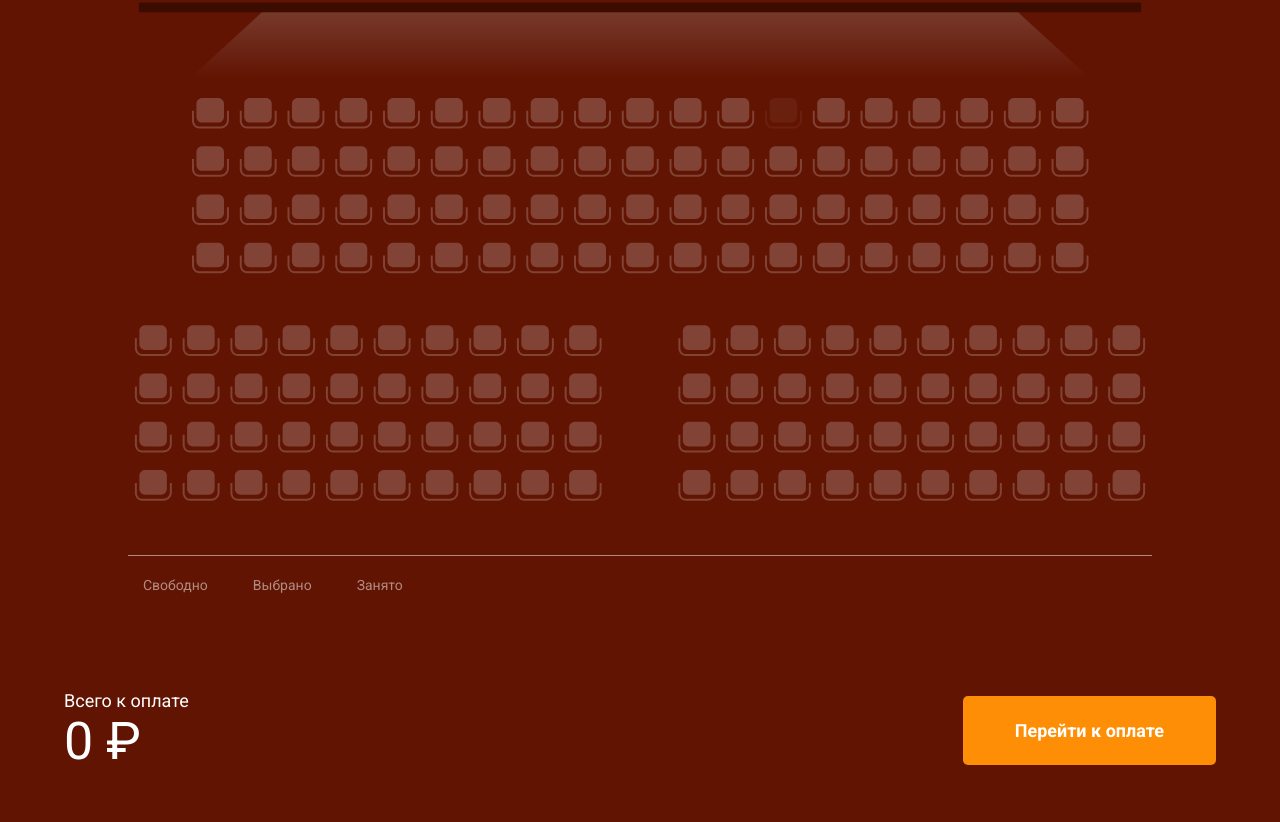
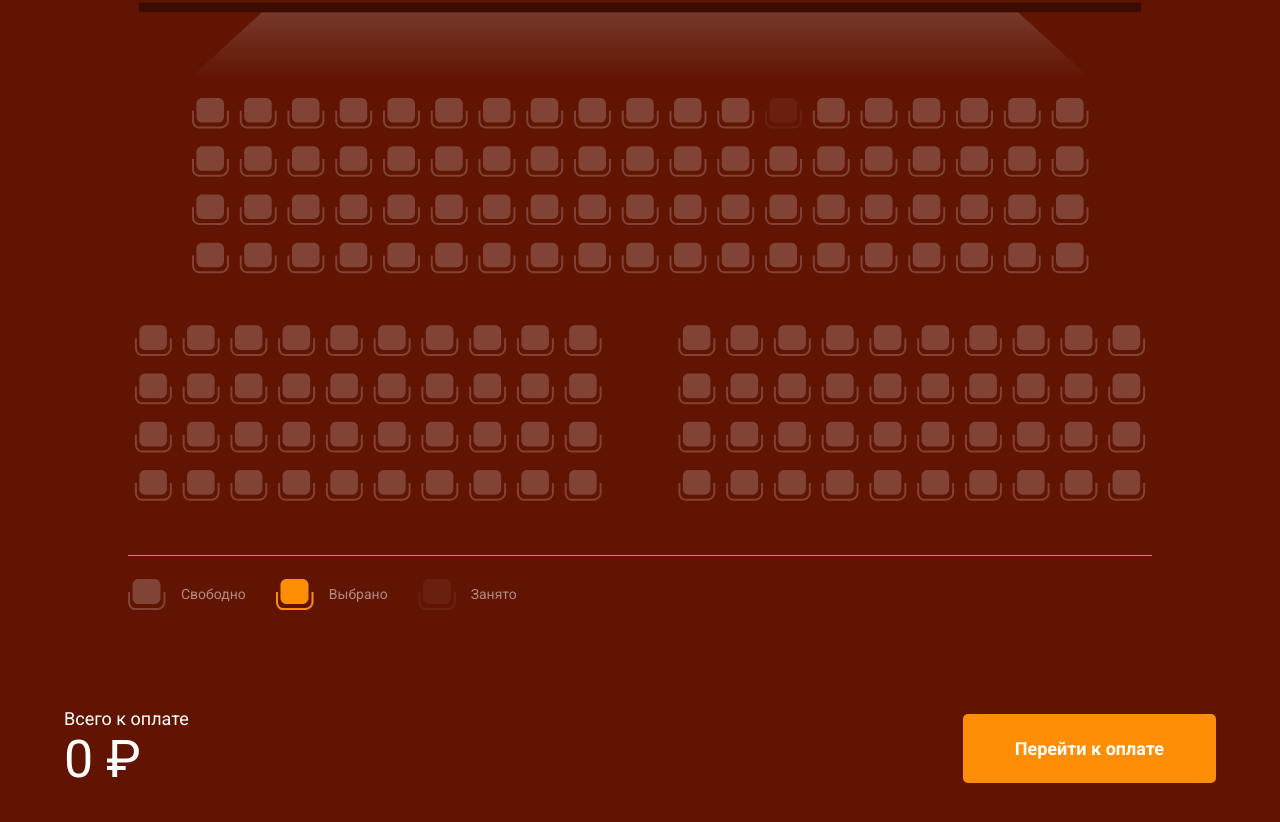
Before and after one commit to Perfect03/Cinema, a plain HTML site: page index.html in a window 1280 px wide. Shown: the part 1137-1959 px from the top of the page. Drawn offline with nearby package versions, Linux system fonts and the light colour scheme.

Commit message:
Update index.html

```diff
--- a/index.html
+++ b/index.html
@@ -376,14 +376,14 @@ href="https://cdn.jsdelivr.net/npm/@fancyapps/ui@4.0/dist/fancybox.css"
 
 
          <!-- /.legend-free -->
-         <svg class="im" viewBox="0 0 38 32" xmlns="http://www.w3.org/2000/svg">
+         <svg class="im" xmlns="http://www.w3.org/2000/svg">
             <path d="M0 24.5C0 24.5256 0.000982583 24.5512 0.00294554 24.5767C0.0963478 25.7909 0.536755 27.5963 1.58794 29.1283C2.66579 30.6991 4.40875 32 7 32H29.5C29.5238 32 29.5475 31.9992 29.5712 31.9975C30.8985 31.9027 32.8511 31.3731 34.4956 30.0716C36.1806 28.7381 37.5 26.6218 37.5 23.5V14H35.5V23.5C35.5 25.9782 34.486 27.5286 33.2544 28.5034C31.9964 29.499 30.4694 29.9212 29.4627 30H7C5.19125 30 4.01754 29.1342 3.23706 27.9967C2.44021 26.8354 2.07957 25.4126 2 24.46V14H0V24.5ZM10.5 1C7.18629 1 4.5 3.68629 4.5 7V20C4.5 23.3137 7.18629 26 10.5 26H26.5C29.8137 26 32.5 23.3137 32.5 20V7C32.5 3.68629 29.8137 1 26.5 1H10.5Z" />
          </svg>
             <span class="legend-text">Свободно</span>
          </div>
          <div class="legend-active legand-label">
             <!-- /.legend-free -->
-            <svg class="im" viewBox="0 0 38 32" xmlns="http://www.w3.org/2000/svg">
+            <svg class="im" xmlns="http://www.w3.org/2000/svg">
                <path class="active" d="M0 24.5C0 24.5256 0.000982583 24.5512 0.00294554 24.5767C0.0963478 25.7909 0.536755 27.5963 1.58794 29.1283C2.66579 30.6991 4.40875 32 7 32H29.5C29.5238 32 29.5475 31.9992 29.5712 31.9975C30.8985 31.9027 32.8511 31.3731 34.4956 30.0716C36.1806 28.7381 37.5 26.6218 37.5 23.5V14H35.5V23.5C35.5 25.9782 34.486 27.5286 33.2544 28.5034C31.9964 29.499 30.4694 29.9212 29.4627 30H7C5.19125 30 4.01754 29.1342 3.23706 27.9967C2.44021 26.8354 2.07957 25.4126 2 24.46V14H0V24.5ZM10.5 1C7.18629 1 4.5 3.68629 4.5 7V20C4.5 23.3137 7.18629 26 10.5 26H26.5C29.8137 26 32.5 23.3137 32.5 20V7C32.5 3.68629 29.8137 1 26.5 1H10.5Z" />
                </svg>
 
@@ -392,7 +392,7 @@ href="https://cdn.jsdelivr.net/npm/@fancyapps/ui@4.0/dist/fancybox.css"
             </div>
             <div class="legend-booked legand-label">
                <!-- /.legend-free -->
-               <svg class="im" viewBox="0 0 38 32" xmlns="http://www.w3.org/2000/svg">
+               <svg class="im" xmlns="http://www.w3.org/2000/svg">
                   <path class="booked" d="M0.421875 24.5C0.421875 24.5256 0.422858 24.5512 0.424821 24.5767C0.518223 25.7909 0.95863 27.5963 2.00982 29.1283C3.08766 30.6991 4.83063 32 7.42188 32H29.9219C29.9456 32 29.9694 31.9992 29.9931 31.9975C31.3204 31.9027 33.273 31.3731 34.9175 30.0716C36.6025 28.7381 37.9219 26.6218 37.9219 23.5V14H35.9219V23.5C35.9219 25.9782 34.9079 27.5286 33.6763 28.5034C32.4183 29.499 30.8913 29.9212 29.8846 30H7.42188C5.61312 30 4.43942 29.1342 3.65893 27.9967C2.86209 26.8354 2.50145 25.4126 2.42188 24.46V14H0.421875V24.5ZM10.9219 1C7.60817 1 4.92188 3.68629 4.92188 7V20C4.92188 23.3137 7.60817 26 10.9219 26H26.9219C30.2356 26 32.9219 23.3137 32.9219 20V7C32.9219 3.68629 30.2356 1 26.9219 1H10.9219Z"/>
                   </svg>
 
```
